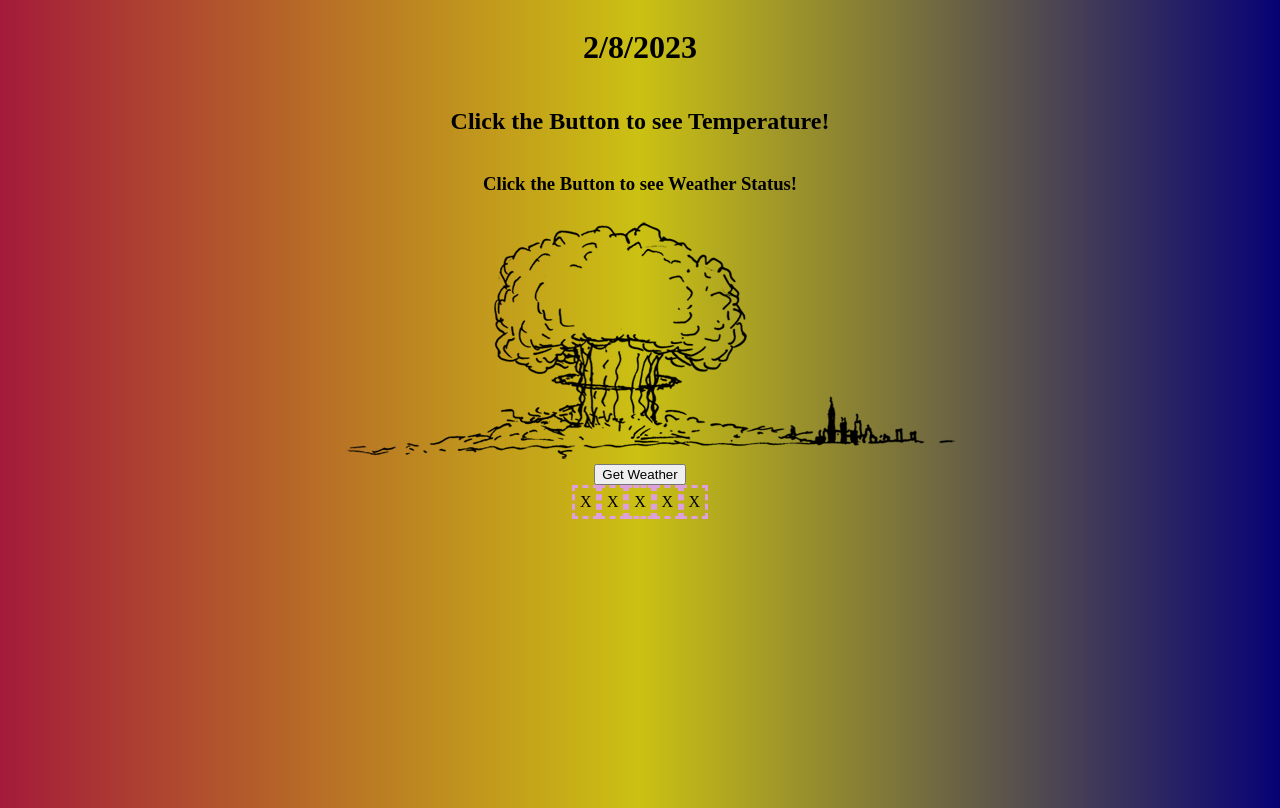
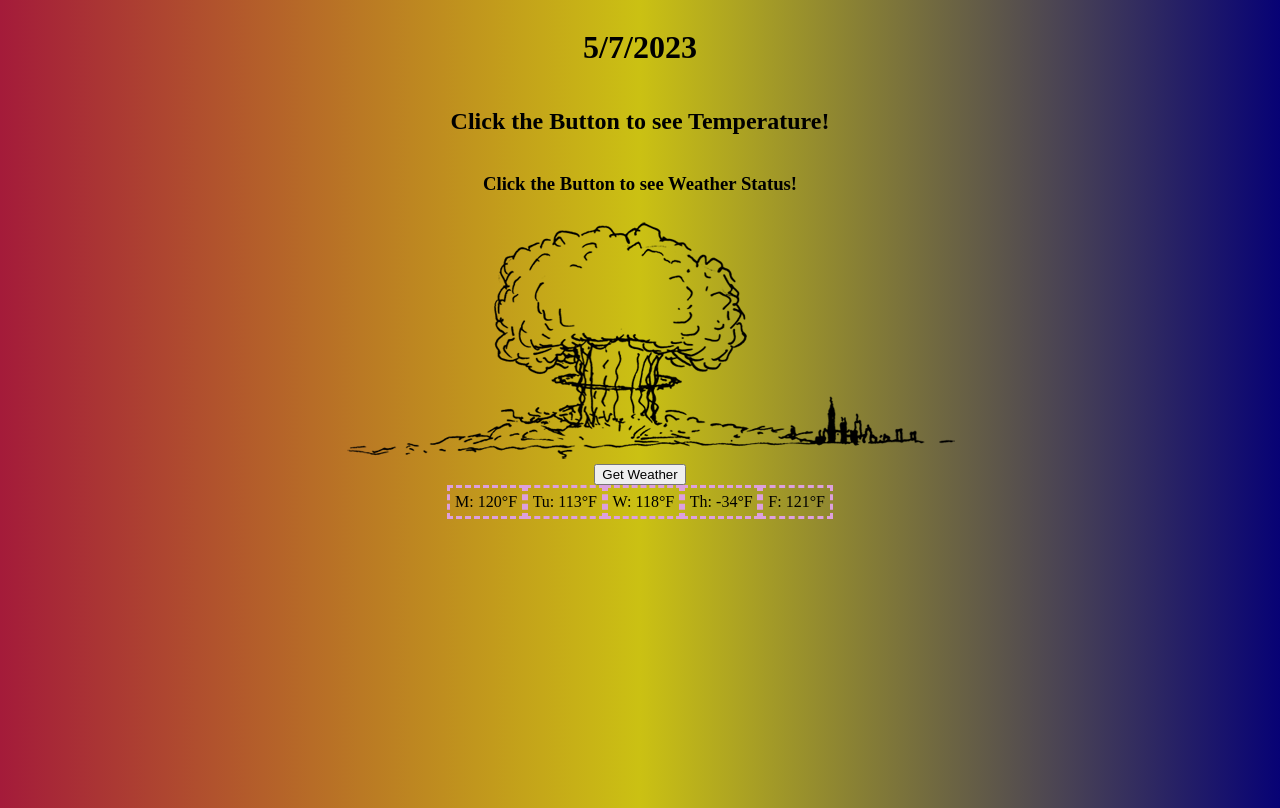
Before and after one commit to dbuhl8/weather, a plain HTML site: page index.html in a window 1280 px wide. Both pictures are taken after a click on the button "Get Weather". Drawn offline with Linux system fonts and the light colour scheme.

Commit message:
JS Update

```diff
--- a/index.html
+++ b/index.html
@@ -5,7 +5,6 @@
         <meta name="description" content="OH! We ARE talking about the weather.">
         <link rel="icon" type="image/x-icon" href="./files/icon.png">
         <link href="./css/weatherC.css" rel="stylesheet" type="text/css">
-        <script type="text/javascript" src="./js/weatherJS.js"></script>
     </head>
     <body>
         <main>
@@ -22,5 +21,6 @@
                 <div class="forecast">X</div>
             </div>
         </main>
+        <script type="text/javascript" src="./js/weatherJS.js"></script>
     </body>
 </html
--- a/js/weatherJS.js
+++ b/js/weatherJS.js
@@ -0,0 +1,33 @@
+
+
+let latitude = 0;
+let longitude = 0;
+const btn = document.getElementById("getWeatherBtn")
+
+window.onload = function() {
+    const date = new Date();
+    const dateString = (date.getMonth() + 1) + '/' + date.getDate() + '/' + date.getFullYear();
+
+    document.getElementById("date").innerHTML = dateString;
+
+    if ("geolocation" in navigator) {
+		navigator.geolocation.getCurrentPosition(success)
+
+	} else {
+	  console.log("Geolocation is not available in your browser.");
+	}
+}
+
+btn.addEventListener("click", () => {
+    let forecast = [["M", 120], ["Tu", 113], ["W", 118], ["Th", -34], ["F", 121]]
+    let forecastElements = document.getElementsByClassName("forecast");
+    for (let i = 0; i < forecast.length; i++) {
+        forecastElements[i].innerHTML = forecast[i][0] + ": " + forecast[i][1] + "°F";
+      }
+});
+
+function success(position){
+    latitude = position.coords.latitude;
+    longitude = position.coords.longitude;
+    console.log(longitude + " " + latitude)
+}
```
